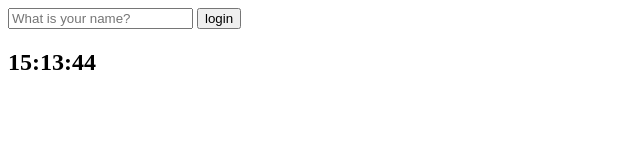
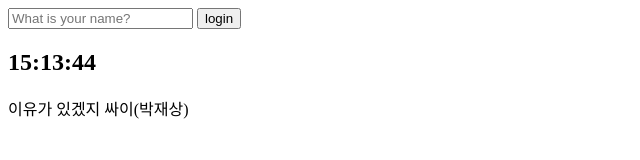
Before and after one commit to jjhoon0310/Browser-App, a plain HTML site: page index.html in a window 1280 px wide. Shown: the whole page, without its empty margins (0-640 px from the left). Drawn offline with Linux system fonts and the light colour scheme.

Commit message:
Random quotes function

```diff
--- a/index.html
+++ b/index.html
@@ -19,7 +19,12 @@
         </form>
         <h2 id="clock">00:00:00</h2>
         <h1 class="hidden" id="logged-in"></h1>
+        <div id="quote">
+            <span></span>
+            <span></span>
+        </div>
         <script src="js/login.js"></script>
         <script src="js/clock.js"></script>
+        <script src="js/quotes.js"></script>
     </body>
 </html>
--- /dev/null
+++ b/js/quotes.js
@@ -0,0 +1,46 @@
+const quotes = [
+    {
+        quote: "경쟁은 X발 이기고 봐야지",
+        author: "전한길",
+    },
+    {
+        quote: "다 지우거나 대학 포기하거나",
+        author: "정승제",
+    },
+    {
+        quote: "아빠가 뼈 빠지게 벌었잖아 어떻게 그러냐?",
+        author: "강원우",
+    },
+    {
+        quote: "지금처럼 살아 그리고 수능때도 82점 받아",
+        author: "내 다짐",
+    },
+    {
+        quote: "될 때까지 해보는 거야 모르거든",
+        author: "강원우",
+    },
+    {
+        quote: "걱정을 해야 돼? 실행을 해야지",
+        author: "곽동령",
+    },
+    {
+        quote: "벽에 부딫혔다는 것은 성장의 기회가 주어진 것",
+        author: "멘탈훈련소",
+    },
+    {
+        quote: "늦었는데도 성공해서 몇점 나올까 설레지 않아?",
+        author: "내 다짐",
+    },
+    {
+        quote: "이유가 있겠지",
+        author: "싸이(박재상)",
+    },
+];
+
+const quote = document.querySelector("#quote span:first-child");
+const author = document.querySelector("#quote span:last-child");
+
+const todaysQuote = quotes[Math.floor(Math.random() * quotes.length)];
+
+quote.innerText = todaysQuote.quote;
+author.innerText = todaysQuote.author;
```
